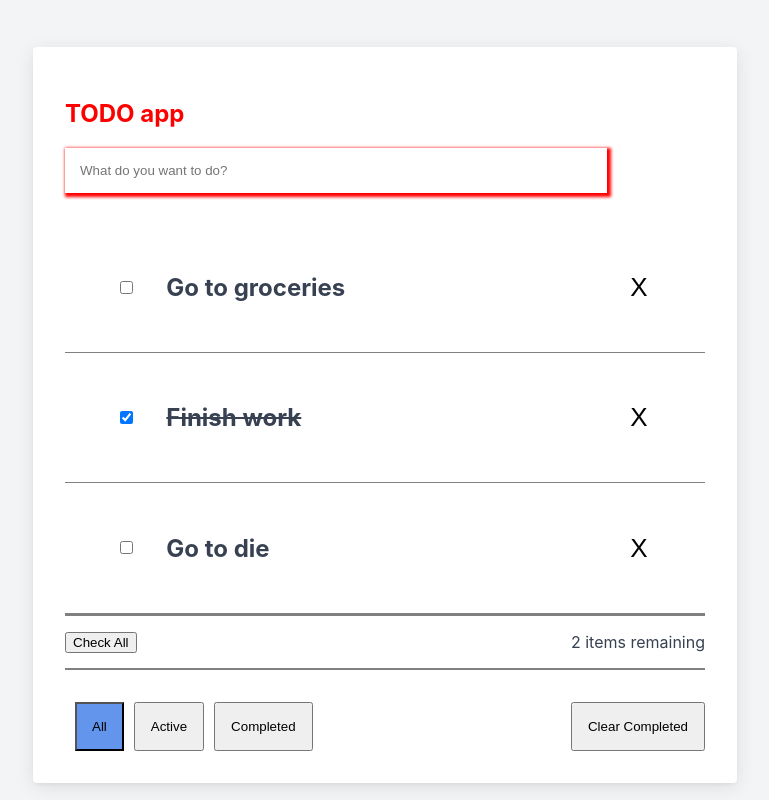
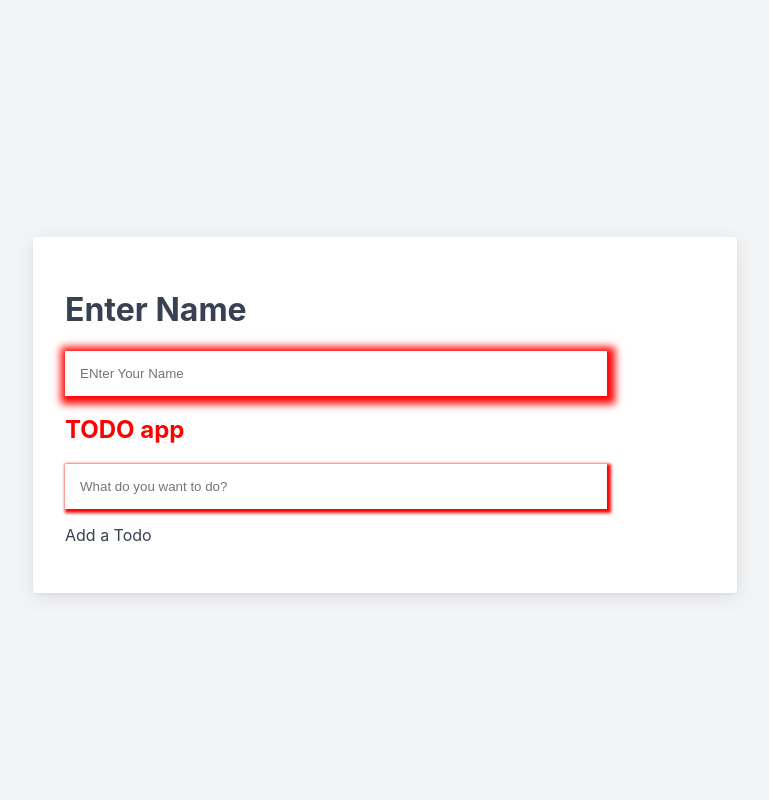
Before and after one commit to FurrukhJamal/AnotherTodo, a React (Create React App) app: page / in a window 1280 px wide. Shown: the whole page, without its empty margins (255-1024 px from the left). Built offline with nearby package versions, Linux system fonts and the light colour scheme.

Commit message:
about to delete comments

```diff
--- a/src/App.js
+++ b/src/App.js
@@ -1,54 +1,62 @@
 import logo from './logo.svg';
 import './App.css';
-import { useState } from 'react';
+import { useEffect, useMemo, useRef, useState } from 'react';
 import TodoForm from "./components/todoforum";
 import TodoList from "./components/todolist";
+import useLocalStorage from "./hooks/localstorage"
+import TodosContext from './context/TodosContext';
 
 function App() {
-  const [todos, setTodos] = useState([
-    {
-      id : 1,
-      title : "Go to groceries",
-      iscompleted : false,
-      isEditing : false,
+  const nameInputEl = useRef(null)
+  //const[name, setName] = useState("")
+  const [name, setName] = useLocalStorage("name", "") //key, intitialValue
+  const [todos, setTodos] = useLocalStorage("todos", [])
+  const [filter, setFilter] = useState("all")
+  // const [todos, setTodos] = useState([
+  //   {
+  //     id : 1,
+  //     title : "Go to groceries",
+  //     iscompleted : false,
+  //     isEditing : false,
 
-    },
-    {
-      id : 2,
-      title : "Finish work",
-      iscompleted : true,
-      isEditing : false,
+  //   },
+  //   {
+  //     id : 2,
+  //     title : "Finish work",
+  //     iscompleted : true,
+  //     isEditing : false,
 
-    },
-    {
-      id : 3,
-      title : "Go to die",
-      iscompleted : false,
-      isEditing : false,
+  //   },
+  //   {
+  //     id : 3,
+  //     title : "Go to die",
+  //     iscompleted : false,
+  //     isEditing : false,
 
-    },])
+  //   },])
 
     const [allChecked, setAllChecked] = useState(false)
     // const [inputTodo, setInputTodo] = useState("")
     const[idForTodo, setidForTodo] = useState(4)
 
+
     // function handleInput(e){
     //   setInputTodo(e.target.value)
     // }
 
-    function addTodo(todo){
-      // e.preventDefault()
-      // if(inputTodo.trim().length === 0){
-      //   return;
+    // function addTodo(todo){
+    //   // e.preventDefault()
+    //   // if(inputTodo.trim().length === 0){
+    //   //   return;
+    //   // }
+    //   setTodos([...todos, {
+    //     id : idForTodo,
+    //     title: todo,
+    //     iscompleted : false
+    //   }])
+    //   //setInputTodo("")
+    //   setidForTodo(previous=>previous + 1)
     // }
-      setTodos([...todos, {
-        id : idForTodo,
-        title: todo,
-        iscompleted : false
-      }])
-      //setInputTodo("")
-      setidForTodo(previous=>previous + 1)
-    }
 
     function deleteTodo(id){
       setTodos([...todos].filter(item=> item.id !== id))
@@ -106,25 +114,32 @@ function App() {
       setTodos(updatedTodos)
     }
 
-  function remaining(){
-    return todos.filter(todo=> !todo.iscompleted).length
-  }
+  // function remaining(){
+  //   return todos.filter(todo=> !todo.iscompleted).length
+  // }
 
 
-  function clearCompleted(){
-    console.log("clear completed kicked in")
-    setTodos([...todos].filter(todo=> !todo.iscompleted))
-  }
+  // function remainingTest(){
+  //   //to display usage of useMemo
+  //   for(let i = 0; i < 2000000000; i++){}
+  //   return todos.filter(todo=> !todo.iscompleted).length
+  // }
 
 
-  function completeAllTodos(){
-    console.log("completeALLTodos clicked")
-    const updated = todos.map(todo => {
-      todo.iscompleted = true
-      return todo;
-    })
-    setTodos(updated)
-  }
+  // function clearCompleted(){
+  //   console.log("clear completed kicked in")
+  //   setTodos([...todos].filter(todo=> !todo.iscompleted))
+  // }
+
+
+  // function completeAllTodos(){
+  //   console.log("completeALLTodos clicked")
+  //   const updated = todos.map(todo => {
+  //     todo.iscompleted = true
+  //     return todo;
+  //   })
+  //   setTodos(updated)
+  // }
 
 
   function todosFiltered(filter)
@@ -143,12 +158,43 @@ function App() {
     }
   }
 
+  //const remainingTodos = useMemo(remainingTest, [todos])
+
+  useEffect(()=>{
+    nameInputEl.current.focus()
+    //get the name from local storage
+    setName(JSON.parse(localStorage.getItem("name")) ?? "")
+  }, [])
+
+
+  function handleNameInput(event){
+    setName(event.target.value)
+    //localStorage.setItem("name", JSON.stringify(event.target.value))
+
+  }
 
   return (
+    <TodosContext.Provider value = {{todosFiltered,filter, setFilter, todos, setTodos, idForTodo, setidForTodo}}>
       <div className = "appContainer">
         <div className = "todo-app">
+          <div>
+
+                <h1>Enter Name</h1>
+                <form action = "#">
+                    <input
+                        ref = {nameInputEl}
+                        className = "todo-input"
+                        type = "text"
+                        placeholder = "ENter Your Name"
+                        value = {name}
+                        onChange = {handleNameInput}/>
+
+                </form>
+                {name && <p>Hello, {name}</p>}
+            </div>
             <h2>TODO app</h2>
-          <TodoForm addtodo = {addTodo}/>
+            {/* <TodoForm addtodo = {addTodo}/> */}
+            <TodoForm />
 
             {
               todos.length > 0 ? (
@@ -160,9 +206,9 @@ function App() {
                   markAsEditing = {markAsEditing}
                   deleteTodo = {deleteTodo}
                   allChecked = {allChecked}
-                remaining = {remaining}
-                clearCompleted = {clearCompleted}
-                completeAllTodos = {completeAllTodos}
+                  // remaining = {remaining}
+                  //clearCompleted = {clearCompleted}
+                  //completeAllTodos = {completeAllTodos}
                   todosFiltered = {todosFiltered}
                   />
               ) : (
@@ -177,6 +223,7 @@ function App() {
 
         </div>
       </div>
+    </TodosContext.Provider>
 
   );;
 }
--- a/src/components/cleartodocompleted.js
+++ b/src/components/cleartodocompleted.js
@@ -1,7 +1,15 @@
-import React from "react";
+import React, { useContext } from "react";
+import TodosContext from "../context/TodosContext";
 
-export default function TodoClearCompleted(props){
+export default function TodoClearCompleted(){
+    const {todos, setTodos} = useContext(TodosContext)
+
+    function clearCompleted(){
+        console.log("clear completed kicked in")
+        setTodos([...todos].filter(todo=> !todo.iscompleted))
+    }
+
     return(
-        <button onClick = {props.clearCompleted} className = "but">Clear Completed</button>
+        <button onClick = {clearCompleted} className = "but">Clear Completed</button>
     )
 }
--- a/src/components/todoforum.js
+++ b/src/components/todoforum.js
@@ -1,8 +1,10 @@
-import React, {useState} from "react";
+import React, {useContext, useState} from "react";
+import TodosContext from "../context/TodosContext";
 //import PropTypes from "react-propTypes";
 
 function TodoForm(props){
     const [inputTodo, setInputTodo] = useState("")
+    const {todos, setTodos, idForTodo, setidForTodo} = useContext(TodosContext)
 
     function handleSubmit(e){
         e.preventDefault()
@@ -10,7 +12,15 @@ function TodoForm(props){
           return;
         }
         setInputTodo("")
-        props.addtodo(inputTodo)
+        //props.addtodo(inputTodo)
+        //added the addtodo functionality via Context
+        setTodos([...todos, {
+            id : idForTodo,
+            title: inputTodo,
+            iscompleted : false
+          }])
+          //setInputTodo("")
+          setidForTodo(previous=>previous + 1)
     }
 
 
@@ -20,6 +30,7 @@ function TodoForm(props){
 
 
     return (
+        <>
         <form action = "#" onSubmit={handleSubmit}>
             <input
               type = "text"
@@ -28,7 +39,10 @@ function TodoForm(props){
               value = {inputTodo}
               onChange={handleInput}
               />
+
         </form>
+        {/* <span>{msg}</span> */}
+        </>
     )
 }
 
--- a/src/components/todoitemsremaining.js
+++ b/src/components/todoitemsremaining.js
@@ -1,8 +1,14 @@
-import React from "react";
+import React, { useContext } from "react";
+import TodosContext from "../context/TodosContext";
 
-export default function todoitemsremaining(props)
+export default function TodoItemsRemaining()
 {
+    const {todos} = useContext(TodosContext)
+    function remaining(){
+        return todos.filter(todo=> !todo.iscompleted).length
+    }
+
     return (
-        <p>{props.remaining()} items remaining</p>
+        <p>{remaining()} items remaining</p>
     )
 }
--- a/src/components/todolist.js
+++ b/src/components/todolist.js
@@ -1,10 +1,43 @@
-import React, {useState} from "react";
+import React, {useContext, useState} from "react";
 import TodosItemsRemaining from "./todoitemsremaining";
 import TodoClearCompleted from "./cleartodocompleted";
 import TodoFilters from "./todofilter";
+import useToggle from "../hooks/toggle";
+import TodosContext from "../context/TodosContext";
+
 
 function TodoList(props){
-    const [filter, setFilter] = useState("all")
+    //const [filter, setFilter] = useState("all")
+    //const [visibilityOne, setVisibilityOne] = useState(true)
+    const [visibilityFeatureOne, setVisibilityFeatureOne] = useToggle()
+    const [visibilityFeatureTwo, setVisibilityFeatureTwo] = useToggle()
+    const {todos, setTodos, filter, setFilter} = useContext(TodosContext)
+    const [allChecked, setAllChecked] = useState(false)
+
+
+    // function CompleteAllTodos(){
+    //     console.log("completeALLTodos clicked")
+    //     const updated = todos.map(todo => {
+    //       todo.iscompleted = true
+    //       return todo;
+    //     })
+    //     setTodos(updated)
+    // }
+
+
+    function setUnsetCompleteAllTodos(value){
+        console.log("completeALLTodos clicked")
+        const updated = todos.map(todo => {
+          todo.iscompleted = value
+          return todo;
+        })
+        setTodos(updated)
+        setAllChecked(prev=> !prev)
+    }
+
+
+
+
     return(
         <>
             <div className = "todoListContainer">
@@ -57,31 +90,44 @@ function TodoList(props){
 
 
                 </div>
+                {/* Toggle features container*/}
+                <div style = {{padding : 10,}}>
+                    <button style = {{marginRight : 10}} onClick = {setVisibilityFeatureOne}>Toggle Feature One</button>
+                    <button onClick = {setVisibilityFeatureTwo}>Toggle Feature Two</button>
+                </div>
+
                 {/*Check all container*/}
+                { visibilityFeatureOne &&
                     <div className = "checkallContainer">
                     <div>
                     {
-                props.allChecked ? (
-                    <button >Uncheck All</button>
+                    allChecked ? (
+                        <button onClick = {()=>setUnsetCompleteAllTodos(false) } >Uncheck All</button>
                     ):
                     (
-                    <button onClick = {props.completeAllTodos}>Check All</button>
+                        // <button onClick = {props.completeAllTodos}>Check All</button>
+                        <button onClick = {()=>setUnsetCompleteAllTodos(true)}>Check All</button>
                     )
                     }
 
                     </div>
                     <div>
-                    <TodosItemsRemaining remaining = {props.remaining}/>
+                        {/* <TodosItemsRemaining remaining = {props.remaining}/> */}
+                        <TodosItemsRemaining/>
                     </div>
                     </div>
+                }
 
                 {/*Buttons Container*/}
+                {visibilityFeatureTwo &&
                     <div className = "buttonsContainer">
                         <TodoFilters setFilter = {setFilter} filter = {filter}/>
                     <div>
-                    <TodoClearCompleted clearCompleted = {props.clearCompleted}/>
+                        {/* <TodoClearCompleted clearCompleted = {props.clearCompleted}/> */}
+                        <TodoClearCompleted/>
                     </div>
                     </div>
+                }
             </>
     )
 }
--- /dev/null
+++ b/src/context/TodosContext.js
@@ -0,0 +1,5 @@
+import { createContext } from "react";
+
+const TodosContext = createContext()
+
+export default TodosContext;
--- /dev/null
+++ b/src/hooks/localstorage.js
@@ -0,0 +1,17 @@
+import { useEffect, useState } from "react";
+
+function useLocalStorage(key, initialValue){
+    const [value, setValue] = useState(()=>{
+        const item = localStorage.getItem(key)
+        return item ? JSON.parse(item) : initialValue
+
+    })
+
+    useEffect(()=>{
+        localStorage.setItem(key, JSON.stringify(value))
+    }, [key, value])
+
+    return[value, setValue]
+}
+
+export default useLocalStorage;
--- /dev/null
+++ b/src/hooks/toggle.js
@@ -0,0 +1,12 @@
+import { useState } from "react";
+
+export default function useToggle(initialState = true)
+{
+    const[visibility, setVisibility] = useState(initialState)
+
+    function toggle(){
+        setVisibility(prev => !prev)
+    }
+
+    return [visibility, toggle]
+}
```
Lines whose indentation alone changed are shown as unchanged.
